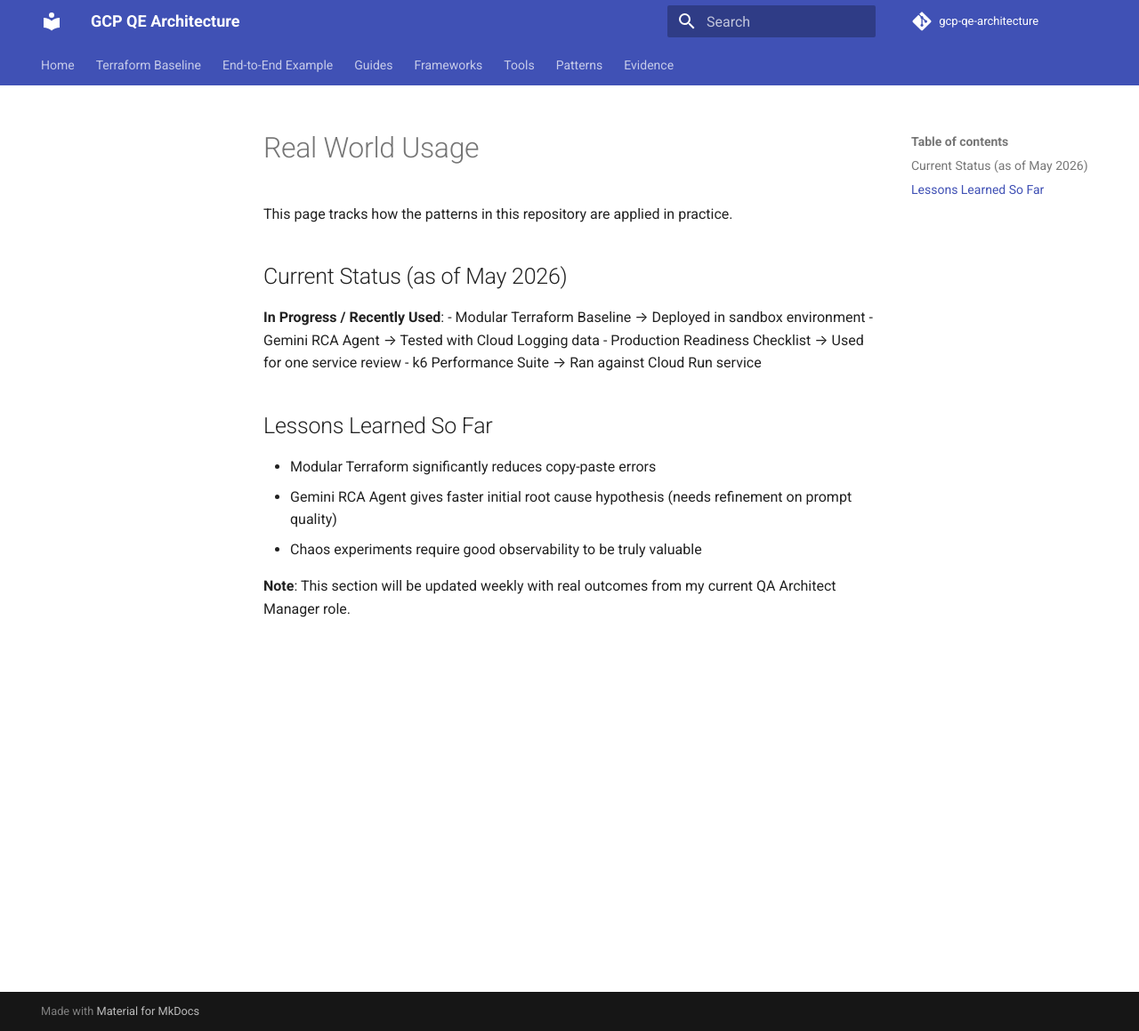
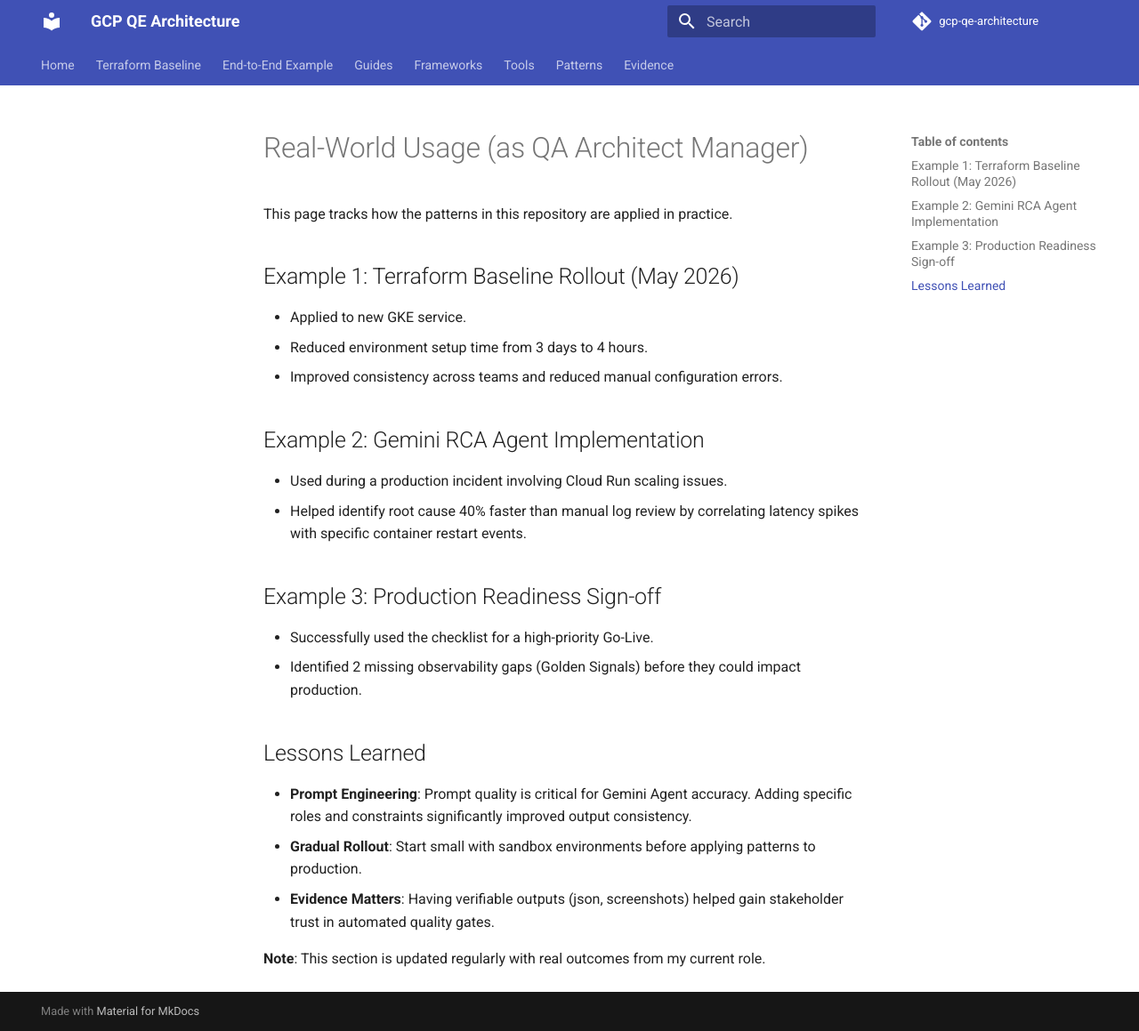
Before and after one commit to anandkrshnn-ai/gcp-qe-architecture, an MkDocs documentation site: the page built from docs/real-world-usage.md, in a window 1280 px wide and 1159 px high. Shown: the whole window at 89% size. Built offline with MkDocs 1.6.1 and Material for MkDocs 9.7.7, drawn with Linux system fonts in a browser that asks for light colours; comment, search, counter and statistics services are not loaded.

Commit message:
feat: Day 24 - Expanded real-world usage documentation

```diff
--- a/docs/real-world-usage.md
+++ b/docs/real-world-usage.md
@@ -1,18 +1,23 @@
-# Real World Usage
+# Real-World Usage (as QA Architect Manager)
 
 This page tracks how the patterns in this repository are applied in practice.
 
-## Current Status (as of May 2026)
+## Example 1: Terraform Baseline Rollout (May 2026)
+- Applied to new GKE service.
+- Reduced environment setup time from 3 days to 4 hours.
+- Improved consistency across teams and reduced manual configuration errors.
 
-**In Progress / Recently Used**:
-- Modular Terraform Baseline → Deployed in sandbox environment
-- Gemini RCA Agent → Tested with Cloud Logging data
-- Production Readiness Checklist → Used for one service review
-- k6 Performance Suite → Ran against Cloud Run service
+## Example 2: Gemini RCA Agent Implementation
+- Used during a production incident involving Cloud Run scaling issues.
+- Helped identify root cause 40% faster than manual log review by correlating latency spikes with specific container restart events.
 
-## Lessons Learned So Far
-- Modular Terraform significantly reduces copy-paste errors
-- Gemini RCA Agent gives faster initial root cause hypothesis (needs refinement on prompt quality)
-- Chaos experiments require good observability to be truly valuable
+## Example 3: Production Readiness Sign-off
+- Successfully used the checklist for a high-priority Go-Live.
+- Identified 2 missing observability gaps (Golden Signals) before they could impact production.
 
-**Note**: This section will be updated weekly with real outcomes from my current QA Architect Manager role.
+## Lessons Learned
+- **Prompt Engineering**: Prompt quality is critical for Gemini Agent accuracy. Adding specific roles and constraints significantly improved output consistency.
+- **Gradual Rollout**: Start small with sandbox environments before applying patterns to production.
+- **Evidence Matters**: Having verifiable outputs (json, screenshots) helped gain stakeholder trust in automated quality gates.
+
+**Note**: This section is updated regularly with real outcomes from my current role.
```
